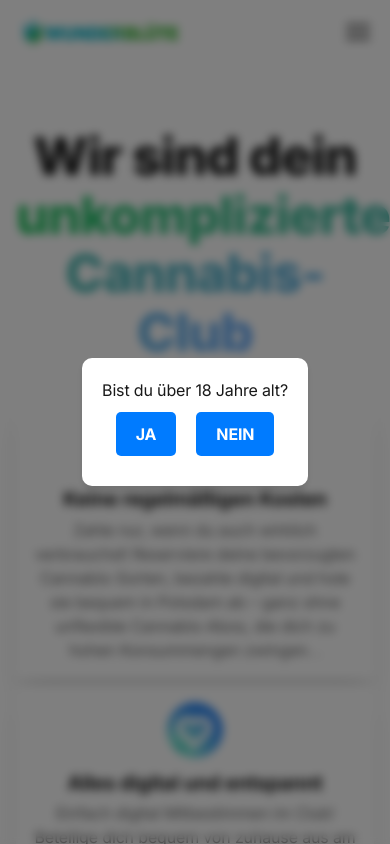
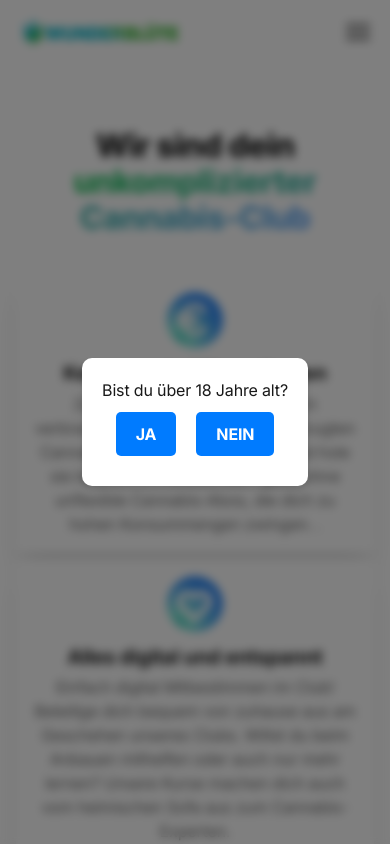
Before and after one commit to Wunderbluete/homepage, a Next.js app: page / in a window 390 px wide. Shown: the top 844 px of the page. Built offline with nearby package versions, Linux system fonts and the light colour scheme.

Commit message:
mobile screen update

```diff
--- a/components/hero-home.tsx
+++ b/components/hero-home.tsx
@@ -29,7 +29,7 @@ export default function HeroHome() {
 
           {/* Section header */}
           <div className="text-center pb-12 md:pb-16">
-            <h1 className="text-5xl md:text-6xl font-extrabold leading-tighter tracking-tighter mb-4" data-aos="zoom-y-out">Wir sind dein<br></br><span className="bg-clip-text text-transparent bg-gradient-to-r from-green-500 to-blue-400">unkomplizierter Cannabis-Club</span></h1>
+            <h1 className="text-3xl md:text-6xl font-extrabold leading-tighter tracking-tighter mb-4" data-aos="zoom-y-out">Wir sind dein<br></br><span className="bg-clip-text text-transparent bg-gradient-to-r from-green-500 to-blue-400">unkomplizierter Cannabis-Club</span></h1>
             <div className="max-w-7xl mx-auto">
         {/*      <p className="text-xl text-gray-600 mb-8" data-aos="zoom-y-out" data-aos-delay="150"><b>Das bekommst du bei uns:</b><br></br>
               - keine monatliche Gebühren oder Mindestmengen<br></br>
```
